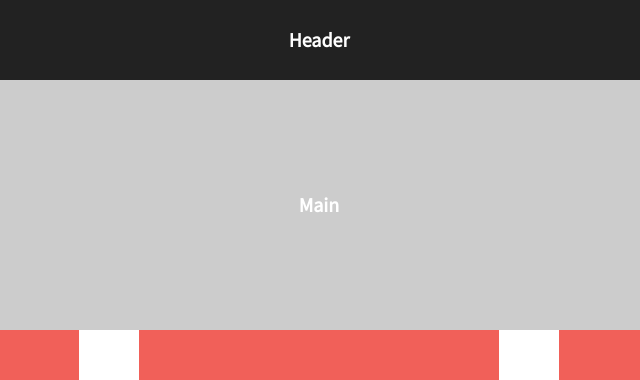
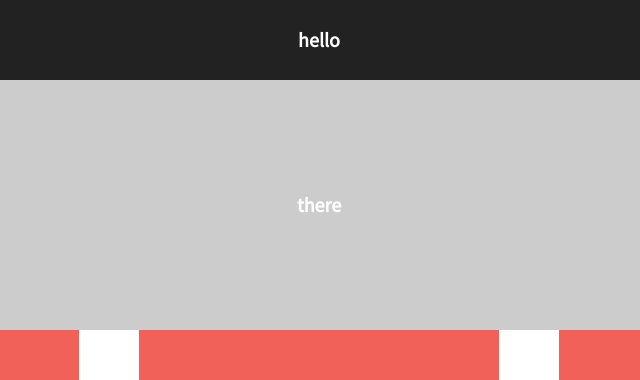
Before and after one commit to jmApple/206-flexbox-project-15.01a, a plain HTML site: page index.html in a window 1280 px wide. Shown: the top 380 px of the page, 321-961 px from the left. Drawn offline with nearby package versions, Linux system fonts and the light colour scheme.

Commit message:
second file change to make the merge confilct

```diff
--- a/index.html
+++ b/index.html
@@ -23,8 +23,8 @@
 
         <!-- Add your site or application content here -->
         <section class="wrapper">
-            <header>Header</header>
-            <div class="main">Main</div>
+            <header>hello</header>
+            <div class="main">there</div>
             <div class="div-1">
                 Div 1
             </div>
```
